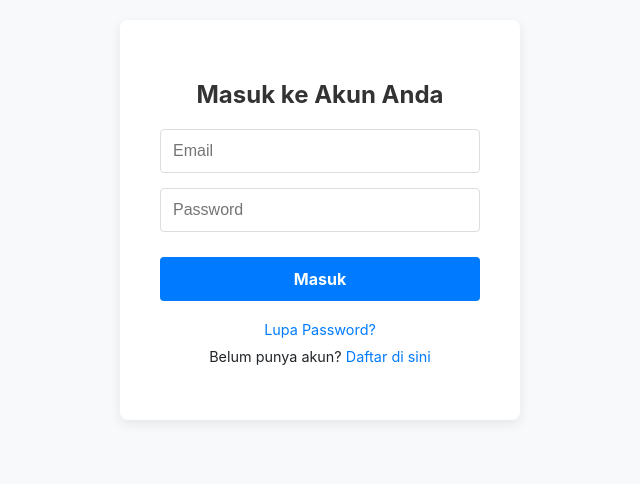
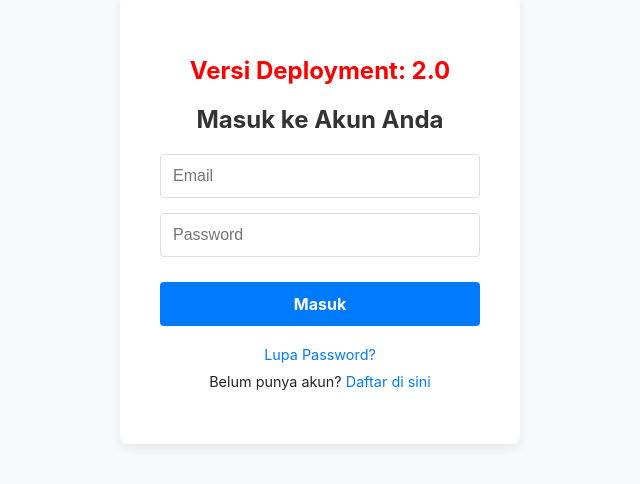
Before and after one commit to TeknoGenX/elearning, a React (Vite) app: page /#/ in a window 1280 px wide. Before the commit this address led to /#/login. Shown: the part 180-664 px from the top of the page, without its empty margins (320-960 px from the left). Built offline with nearby package versions, Linux system fonts and the light colour scheme.

Commit message:
Test: Add deployment canary v2.0

```diff
--- a/src/pages/Login.jsx
+++ b/src/pages/Login.jsx
@@ -19,6 +19,7 @@ function Login() {
   return (
     <div className={styles.authContainer}>
       <div className={styles.authFormContainer}>
+        <h2 style={{color: 'red'}}>Versi Deployment: 2.0</h2>
         <h2 className={styles.title}>Masuk ke Akun Anda</h2>
         <form onSubmit={handleSubmit} className={styles.form}>
           <input
```
Also changed, not shown: 3 other files (tests, documents, lock files or other folders).
